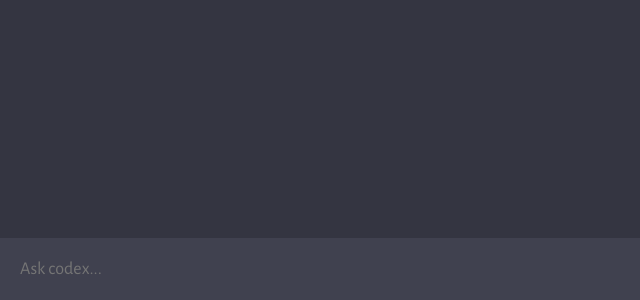
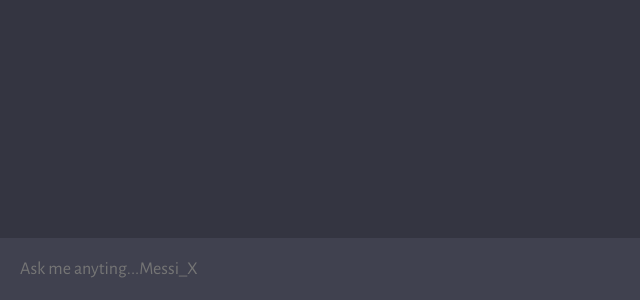
Before and after one commit to Hariharan107/Messi_X, a website built with Vite: page client/index.html in a window 1280 px wide. Shown: the part 500-800 px from the top of the page, 0-640 px from the left. Built offline with nearby package versions, Linux system fonts and the light colour scheme.

Commit message:
update the placeholder

```diff
--- a/client/index.html
+++ b/client/index.html
@@ -12,7 +12,7 @@
       <div id="chat_container"></div>
 
       <form>
-        <textarea name="prompt" rows="1" cols="1" placeholder="Ask codex..."></textarea>
+        <textarea name="prompt" rows="1" cols="1" placeholder="Ask me anyting...Messi_X"></textarea>
         <button type="submit"><img src="assets/send.svg" alt="send" />
       </form>
     </div>
```
